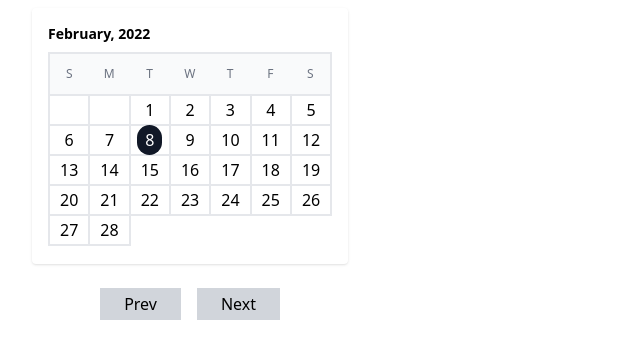
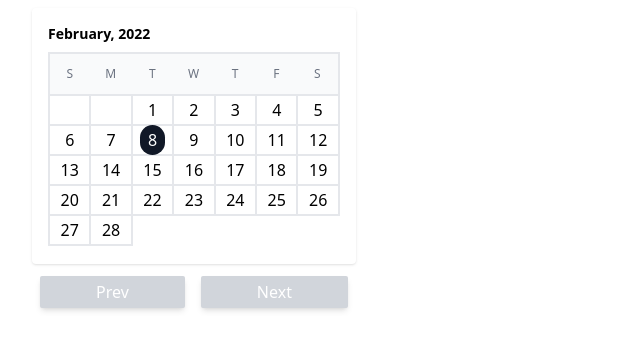
Before and after one commit to sandypockets/react-calendar, a React (Create React App) app: page / in a window 1280 px wide. Shown: the top 358 px of the page, without its empty margins (0-640 px from the left). Built offline with nearby package versions, Linux system fonts and the light colour scheme.

Commit message:
Button styling

```diff
--- a/src/DatePicker.jsx
+++ b/src/DatePicker.jsx
@@ -183,17 +183,17 @@ export default function DatePicker() {
               </tbody>
             </table>
           </div>
-          <div className="flex justify-center mt-6">
+          <div className="flex justify-center mt-3">
             <div className="max-w-2xl flex justify-between">
               <button
                 onClick={() => handleButtonClick('prev')}
-                className="mx-2 px-6 py-1 bg-gray-300"
+                className="mx-2 px-14 py-1 bg-gray-300 rounded-sm bg-black text-white shadow-md"
               >
                 Prev
               </button>
               <button
                 onClick={() => handleButtonClick('next')}
-                className="mx-2 px-6 py-1 bg-gray-300"
+                className="mx-2 px-14 py-1 bg-gray-300 rounded-sm bg-black text-white shadow-md"
               >
                 Next
               </button>
```
